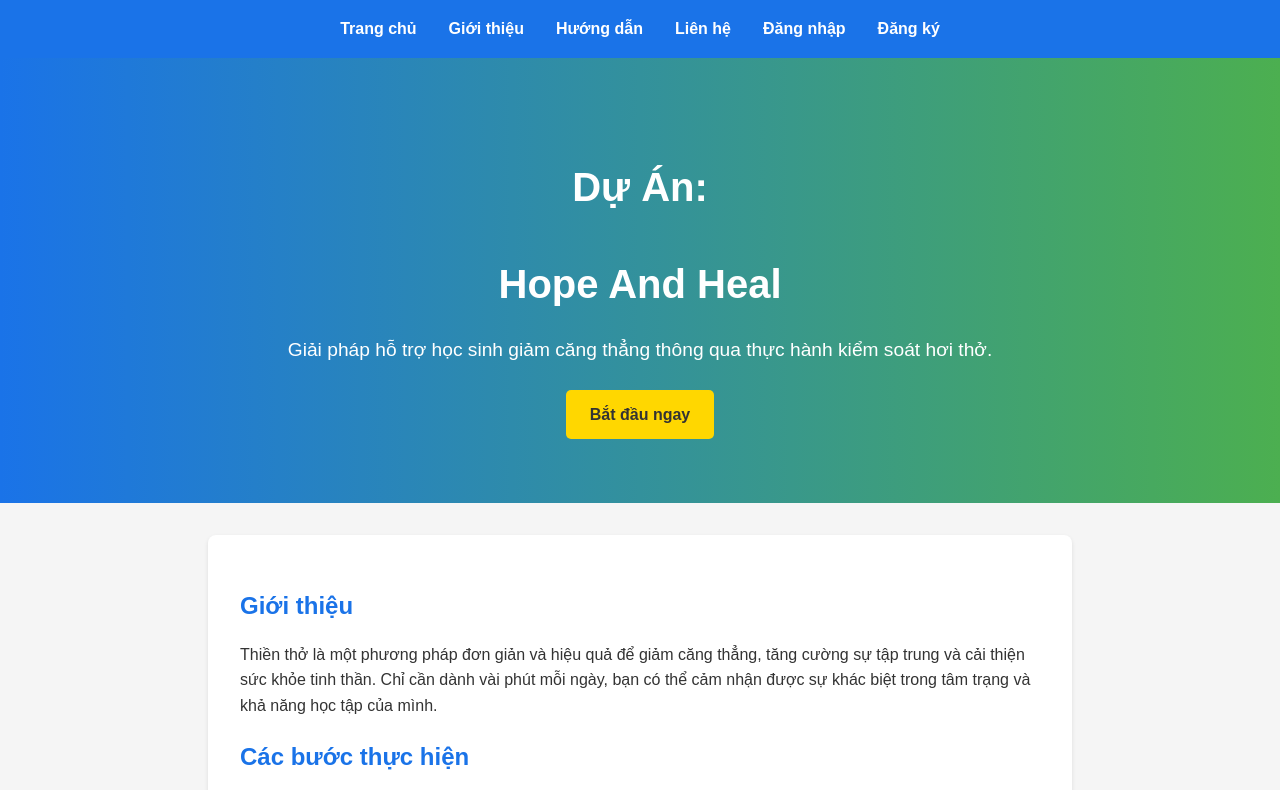
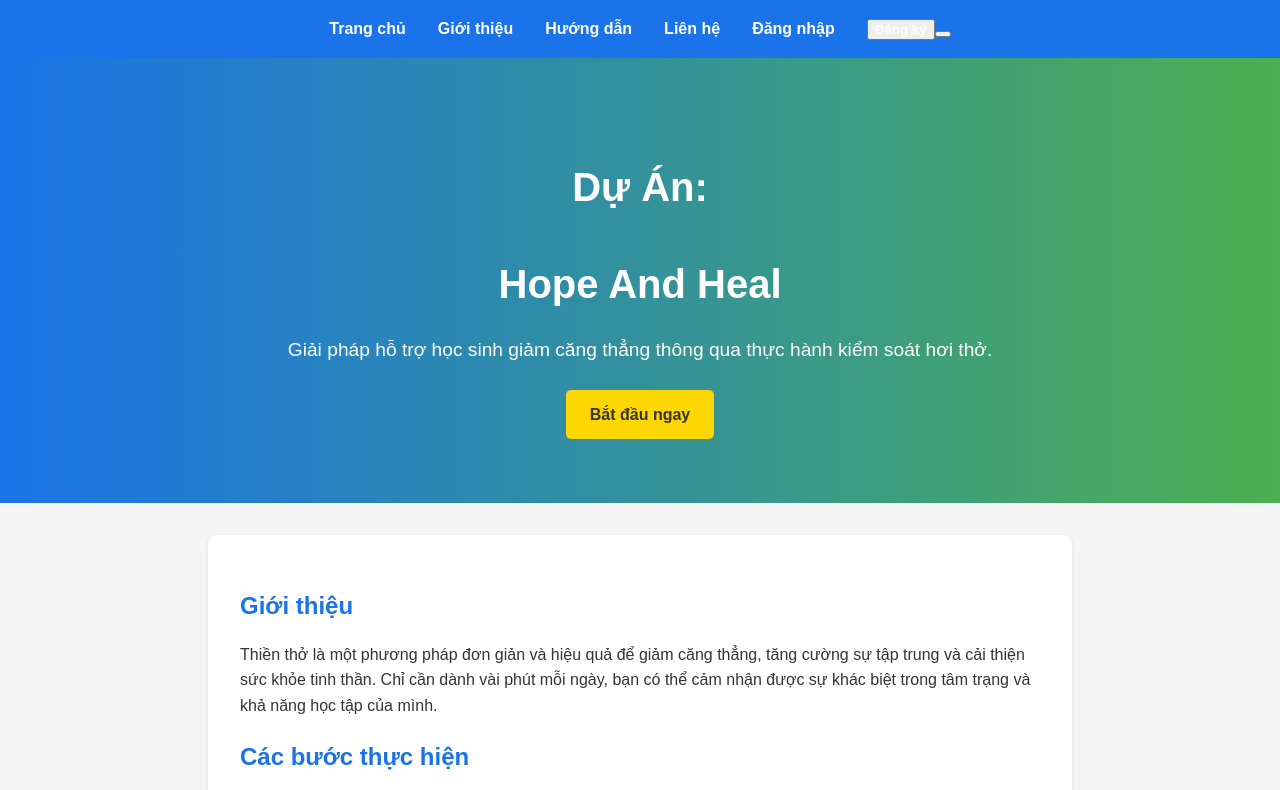
Before and after one commit to Lavender-hnv/website, a plain HTML site: page Docs/Hopeheal.html in a window 1280 px wide. Shown: the top 790 px of the page. Drawn offline with Linux system fonts and the light colour scheme.

Commit message:
Update Hopeheal.html

```diff
--- a/Docs/Hopeheal.html
+++ b/Docs/Hopeheal.html
@@ -15,7 +15,7 @@
                 <li><a href="#">Hướng dẫn</a></li>
                 <li><a href="#">Liên hệ</a></li>
                 <li><a href="#">Đăng nhập</a></li>
-                <li><a href="https://forms.gle/s7xZfPbDzTDtanSC9">Đăng ký</a></li>
+                <li><button><a href="https://forms.gle/s7xZfPbDzTDtanSC9">Đăng ký</a><button></li>
             </ul>
         </nav>
     </header>
```
